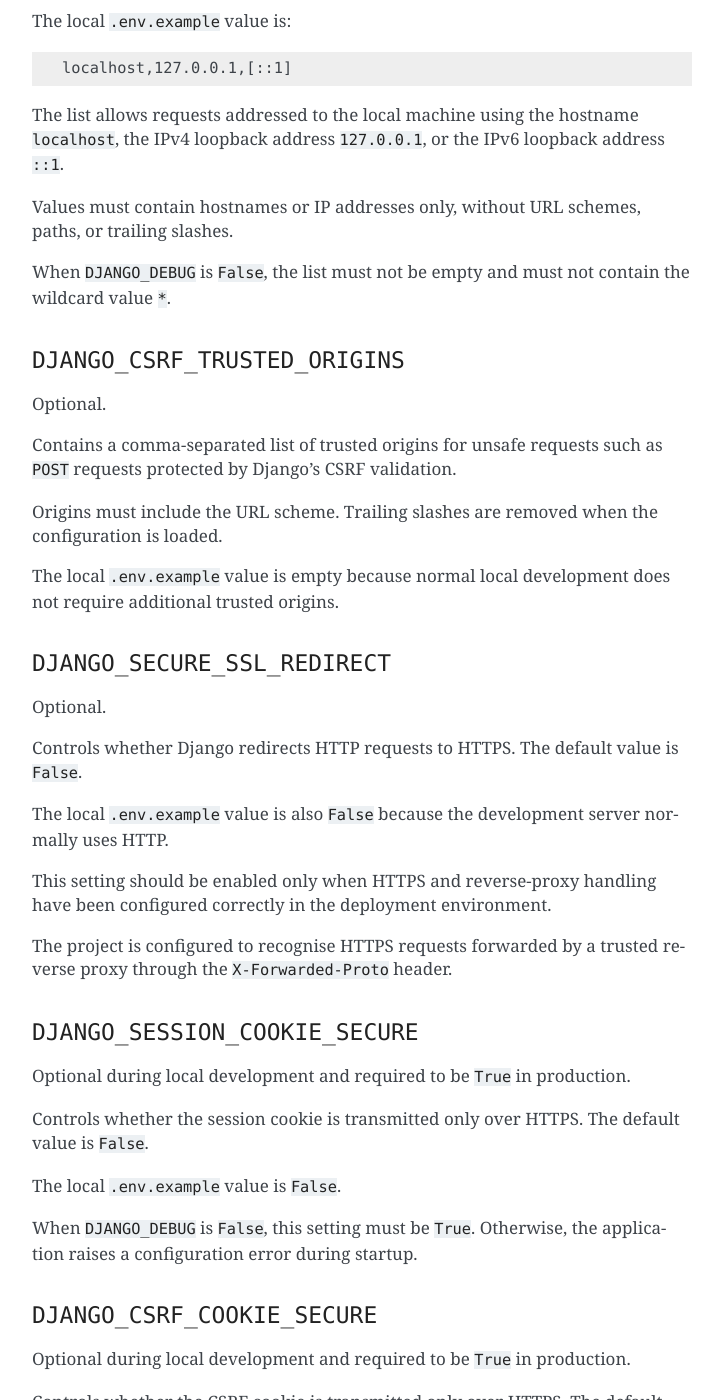
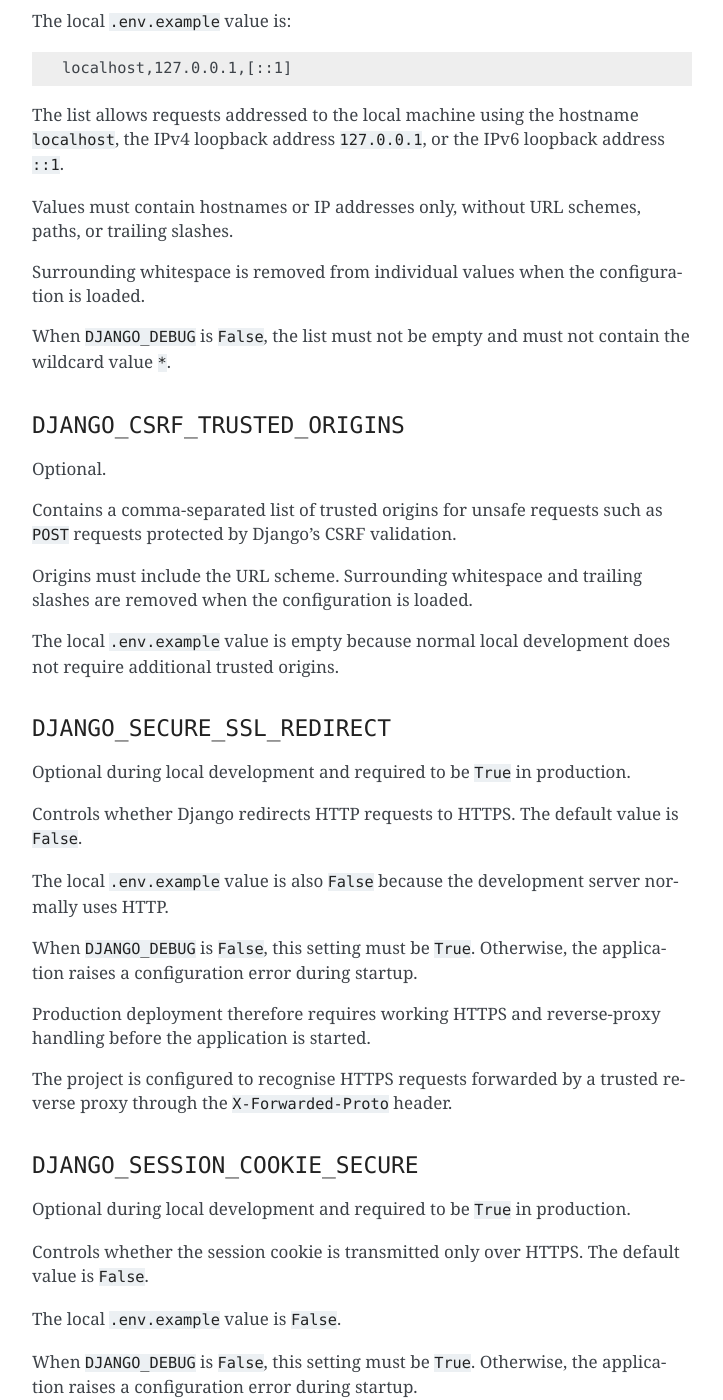
Before and after one commit to alex-nuclearboy/vocabio, a Sphinx documentation site: the page built from docs/source/configuration/environment.rst, in a window 1280 px wide and 1400 px high, scrolled down 1238 px. Shown: the whole window, without its empty margins (388-1111 px from the left). Built offline with Sphinx 7.4.7, drawn with Linux system fonts in a browser that asks for light colours; some of the changed text lies outside the part shown.

Commit message:
feat(security): enforce production HTTPS configuration
Strengthen environment handling and require HTTPS-safe settings in production.

- require HTTPS redirection when debug mode is disabled
- normalise allowed hosts and trusted CSRF origins
- update CI to use the production HTTPS requirement
- cover production and development behaviour with settings tests
- align environment documentation and local configuration guidance

```diff
--- a/docs/source/configuration/environment.rst
+++ b/docs/source/configuration/environment.rst
@@ -66,6 +66,9 @@
 Values must contain hostnames or IP addresses only, without URL schemes,
 paths, or trailing slashes.
 
+Surrounding whitespace is removed from individual values when the
+configuration is loaded.
+
 When ``DJANGO_DEBUG`` is ``False``, the list must not be empty and must not
 contain the wildcard value ``*``.
 
@@ -77,8 +80,8 @@
 Contains a comma-separated list of trusted origins for unsafe requests such
 as ``POST`` requests protected by Django's CSRF validation.
 
-Origins must include the URL scheme. Trailing slashes are removed when the
-configuration is loaded.
+Origins must include the URL scheme. Surrounding whitespace and trailing
+slashes are removed when the configuration is loaded.
 
 The local ``.env.example`` value is empty because normal local development
 does not require additional trusted origins.
@@ -86,7 +89,7 @@
 ``DJANGO_SECURE_SSL_REDIRECT``
 ~~~~~~~~~~~~~~~~~~~~~~~~~~~~~~
 
-Optional.
+Optional during local development and required to be ``True`` in production.
 
 Controls whether Django redirects HTTP requests to HTTPS. The default value
 is ``False``.
@@ -94,8 +97,11 @@
 The local ``.env.example`` value is also ``False`` because the development
 server normally uses HTTP.
 
-This setting should be enabled only when HTTPS and reverse-proxy handling
-have been configured correctly in the deployment environment.
+When ``DJANGO_DEBUG`` is ``False``, this setting must be ``True``. Otherwise,
+the application raises a configuration error during startup.
+
+Production deployment therefore requires working HTTPS and reverse-proxy
+handling before the application is started.
 
 The project is configured to recognise HTTPS requests forwarded by a trusted
 reverse proxy through the ``X-Forwarded-Proto`` header.
@@ -381,7 +387,7 @@
      - Optional
    * - ``DJANGO_SECURE_SSL_REDIRECT``
      - ``False``
-     - Optional
+     - Required as ``True`` in production
    * - ``DJANGO_SESSION_COOKIE_SECURE``
      - ``False``
      - Required as ``True`` in production
```
Also changed, not shown: 4 other files.
